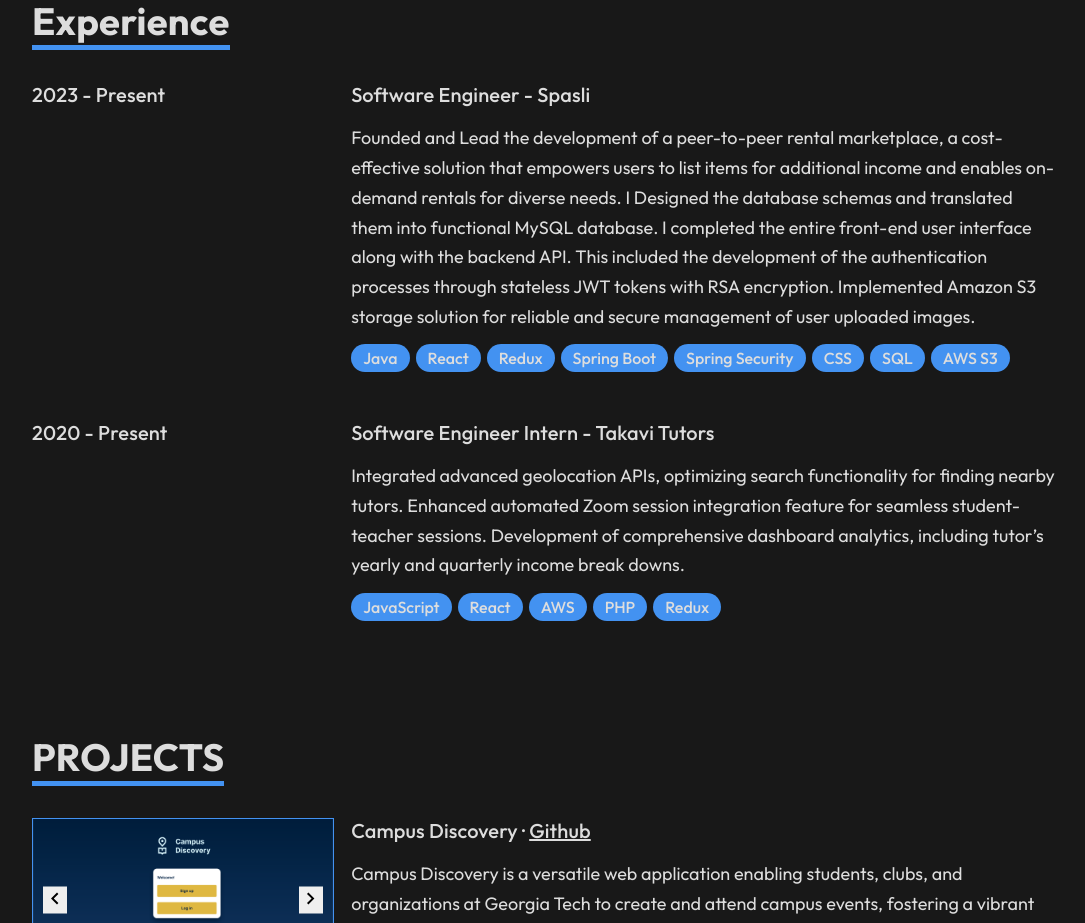
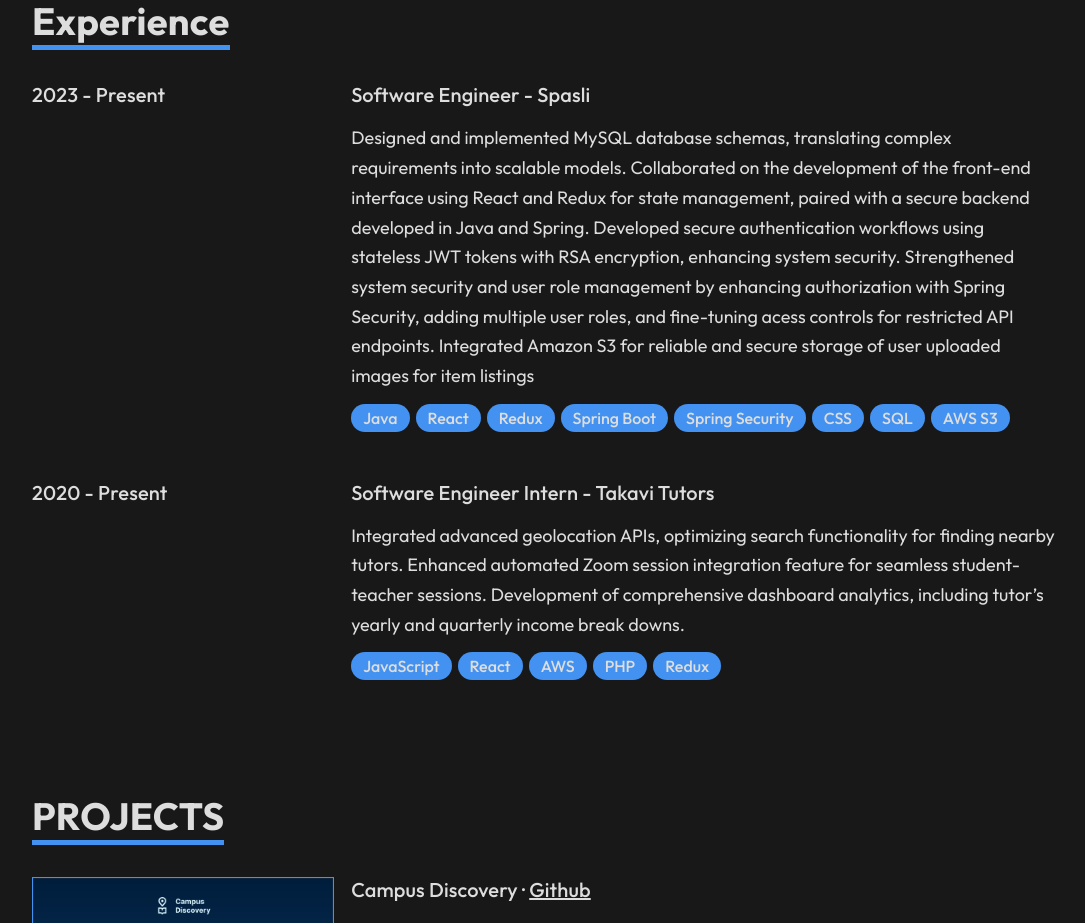
Before and after one commit to mp20/Personal-Website, a Next.js app: page / in a window 1280 px wide. Shown: the part 1180-2103 px from the top of the page, without its empty margins (96-1181 px from the left). Built offline with nearby package versions, Linux system fonts and the light colour scheme.

Commit message:
exp update

```diff
--- a/app/components/Experience.jsx
+++ b/app/components/Experience.jsx
@@ -13,16 +13,17 @@
               <div className="experience-title">Software Engineer - Spasli</div>
               <div className="experience-description">
                 <p>
-                  Founded and Lead the development of a peer-to-peer rental
-                  marketplace, a cost-effective solution that empowers users to
-                  list items for additional income and enables on-demand rentals
-                  for diverse needs. I Designed the database schemas and
-                  translated them into functional MySQL database. I completed
-                  the entire front-end user interface along with the backend
-                  API. This included the development of the authentication
-                  processes through stateless JWT tokens with RSA encryption.
-                  Implemented Amazon S3 storage solution for reliable and secure
-                  management of user uploaded images.
+                  Designed and implemented MySQL database schemas, translating
+                  complex requirements into scalable models. Collaborated on the
+                  development of the front-end interface using React and Redux
+                  for state management, paired with a secure backend developed
+                  in Java and Spring. Developed secure authentication workflows
+                  using stateless JWT tokens with RSA encryption, enhancing
+                  system security. Strengthened system security and user role
+                  management by enhancing authorization with Spring Security,
+                  adding multiple user roles, and fine-tuning acess controls for
+                  restricted API endpoints. Integrated Amazon S3 for reliable
+                  and secure storage of user uploaded images for item listings
                 </p>
               </div>
               <div className="experience-skills">
```
